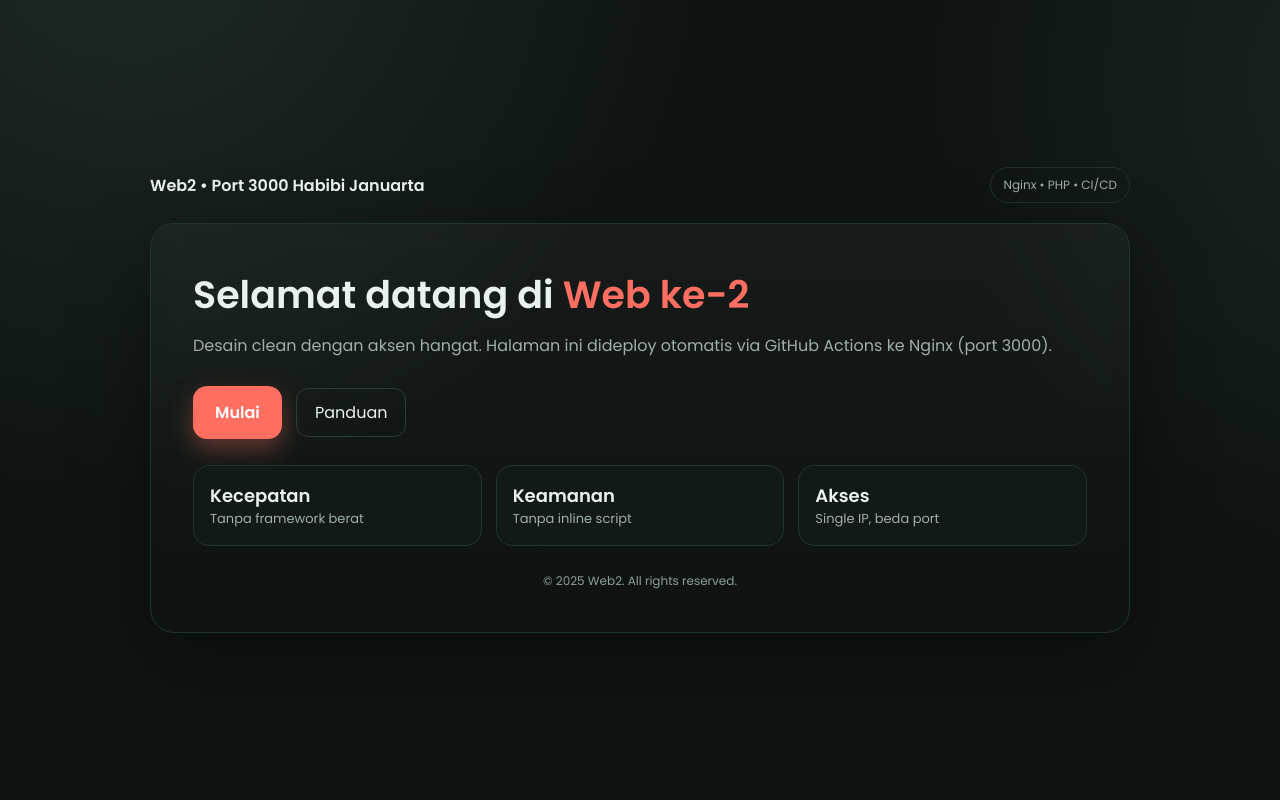
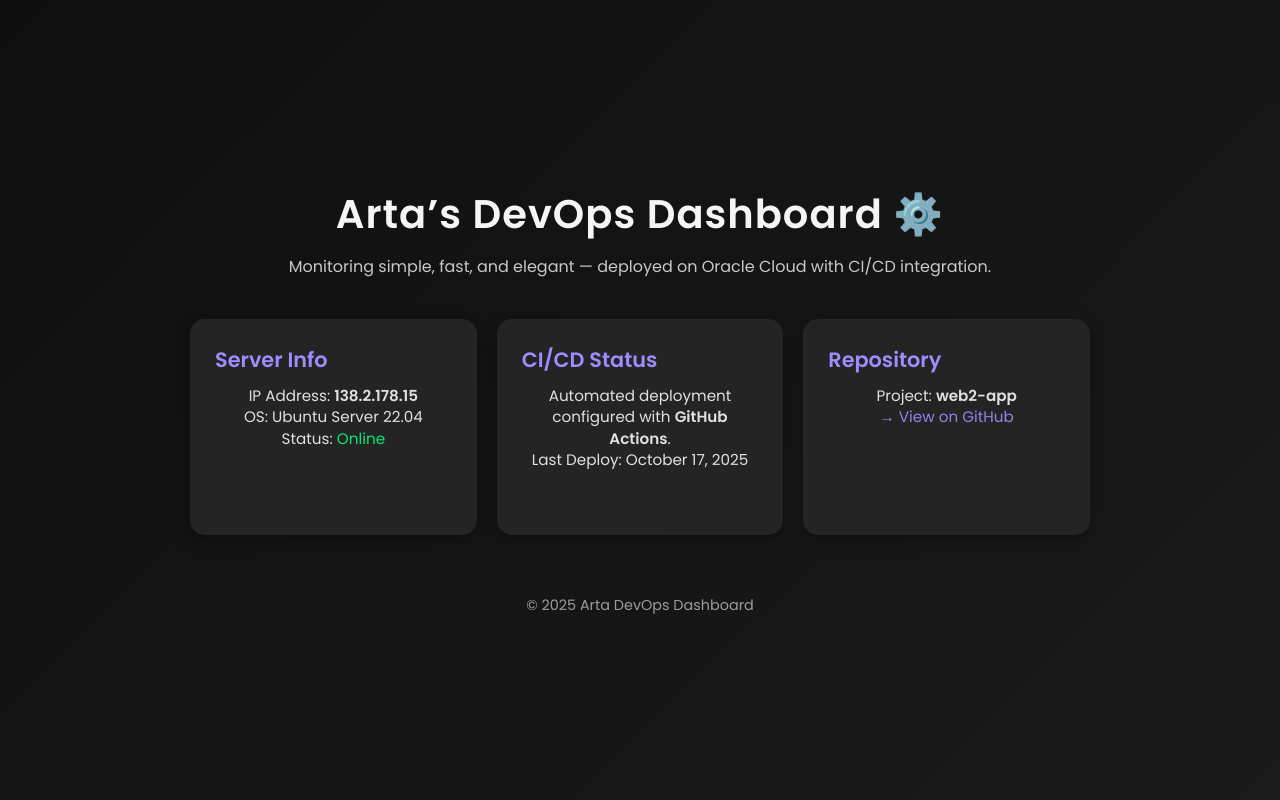
Before and after one commit to Artazzz/web2-app, a PHP site: page / in a window 1280 px wide. Run offline with PHP 8.4, Linux system fonts and the light colour scheme.

Commit message:
update tampilan web 2

```diff
--- a/index.php
+++ b/index.php
@@ -1,73 +1,94 @@
-<?php /* /var/www/web2.com/public_html/index.php */ ?>
 <!DOCTYPE html>
-<html lang="id">
+<html lang="en">
 <head>
-  <meta charset="utf-8" />
-  <meta name="viewport" content="width=device-width, initial-scale=1" />
-  <title>Web2 • Port 3000</title>
-  <link rel="preconnect" href="https://fonts.googleapis.com"><link rel="preconnect" href="https://fonts.gstatic.com" crossorigin>
+  <meta charset="UTF-8">
+  <meta name="viewport" content="width=device-width, initial-scale=1.0">
+  <title>Web2 — Arta DevOps Dashboard</title>
   <link href="https://fonts.googleapis.com/css2?family=Poppins:wght@400;600&display=swap" rel="stylesheet">
   <style>
-    :root{
-      --bg:#0f1412; --card:#121916; --accent:#ff6f61; --muted:#9fb0a7; --text:#e9f2ee;
+    * {
+      margin: 0;
+      padding: 0;
+      box-sizing: border-box;
+      font-family: 'Poppins', sans-serif;
     }
-    *{box-sizing:border-box}
-    html,body{height:100%}
-    body{
-      margin:0; font-family:Poppins,system-ui,-apple-system,Segoe UI,Roboto,Arial;
-      color:var(--text); background:
-        radial-gradient(60rem 60rem at 10% -10%, #1e2a25 0%, transparent 60%),
-        radial-gradient(50rem 50rem at 110% 10%, #1a2420 0%, transparent 60%),
-        var(--bg);
-      display:flex; align-items:center; justify-content:center; padding:32px;
+    body {
+      background: linear-gradient(135deg, #0f0f0f, #1a1a1a);
+      color: #f5f5f5;
+      min-height: 100vh;
+      display: flex;
+      flex-direction: column;
+      align-items: center;
+      justify-content: center;
+      padding: 20px;
     }
-    .shell{max-width:980px; width:100%}
-    .nav{display:flex; align-items:center; justify-content:space-between; margin-bottom:20px}
-    .brand{font-weight:600;}
-    .pill{padding:8px 12px; border:1px solid #21322b; border-radius:999px; font-size:12px; color:var(--muted)}
-    .card{
-      background:linear-gradient(180deg, rgba(255,255,255,.03), rgba(255,255,255,0));
-      border:1px solid #20352e; border-radius:24px; padding:42px; backdrop-filter: blur(8px);
-      box-shadow:0 30px 80px rgba(0,0,0,.35);
+    h1 {
+      font-size: 2.5rem;
+      margin-bottom: 10px;
+      letter-spacing: 1px;
+      text-align: center;
     }
-    .title{font-size:38px; margin:0 0 10px}
-    .lead{color:var(--muted); margin:0 0 28px}
-    .cta{
-      display:inline-block; padding:14px 22px; border-radius:14px; text-decoration:none;
-      background:var(--accent); color:white; font-weight:600; transition:transform .15s ease, box-shadow .2s ease;
-      box-shadow:0 10px 24px rgba(255,111,97,.35);
+    p {
+      opacity: 0.8;
+      margin-bottom: 40px;
+      text-align: center;
     }
-    .cta:hover{transform:translateY(-1px); box-shadow:0 16px 36px rgba(255,111,97,.45)}
-    .ghost{margin-left:10px; padding:12px 18px; border-radius:12px; text-decoration:none; border:1px solid #2a3f37; color:var(--text)}
-    .ghost:hover{background:#1a2420; border-color:#355247}
-    .grid{display:grid; grid-template-columns:repeat(3,minmax(0,1fr)); gap:14px; margin-top:26px}
-    .stat{background:var(--card); border:1px solid #20352e; border-radius:16px; padding:16px}
-    .k{font-weight:600; font-size:18px}
-    .v{color:var(--muted); font-size:13px}
-    footer{margin-top:26px; color:#8aa198; font-size:12px; text-align:center}
-    @media (max-width:760px){ .grid{grid-template-columns:1fr} .title{font-size:30px} .card{padding:28px} .nav{flex-direction:column; gap:10px}}
+    .cards {
+      display: grid;
+      grid-template-columns: repeat(auto-fit, minmax(250px, 1fr));
+      gap: 20px;
+      width: 100%;
+      max-width: 900px;
+    }
+    .card {
+      background: #242424;
+      border-radius: 15px;
+      padding: 25px;
+      text-align: left;
+      transition: all 0.3s ease;
+      box-shadow: 0 5px 15px rgba(0,0,0,0.3);
+    }
+    .card:hover {
+      transform: translateY(-5px);
+      box-shadow: 0 10px 25px rgba(0,0,0,0.4);
+      background: #2f2f2f;
+    }
+    .card h2 {
+      font-size: 1.3rem;
+      margin-bottom: 10px;
+      color: #9f8cff;
+    }
+    .card p {
+      font-size: 0.95rem;
+      opacity: 0.9;
+      line-height: 1.4;
+    }
+    footer {
+      margin-top: 60px;
+      opacity: 0.6;
+      font-size: 0.9rem;
+    }
   </style>
 </head>
 <body>
-  <div class="shell">
-    <div class="nav">
-      <div class="brand">Web2 • Port 3000 Habibi Januarta</div>
-      <div class="pill">Nginx • PHP • CI/CD</div>
+  <h1>Arta’s DevOps Dashboard ⚙️</h1>
+  <p>Monitoring simple, fast, and elegant — deployed on Oracle Cloud with CI/CD integration.</p>
+
+  <div class="cards">
+    <div class="card">
+      <h2>Server Info</h2>
+      <p>IP Address: <strong>138.2.178.15</strong><br>OS: Ubuntu Server 22.04<br>Status: <span style="color: #00ff80;">Online</span></p>
     </div>
-
     <div class="card">
-      <h1 class="title">Selamat datang di <span style="color:var(--accent)">Web ke-2</span></h1>
-      <p class="lead">Desain clean dengan aksen hangat. Halaman ini dideploy otomatis via GitHub Actions ke Nginx (port 3000).</p>
-      <a class="cta" href="#">Mulai</a>
-      <a class="ghost" href="#">Panduan</a>
-
-      <div class="grid">
-        <div class="stat"><div class="k">Kecepatan</div><div class="v">Tanpa framework berat</div></div>
-        <div class="stat"><div class="k">Keamanan</div><div class="v">Tanpa inline script</div></div>
-        <div class="stat"><div class="k">Akses</div><div class="v">Single IP, beda port</div></div>
-      </div>
-      <footer>© <?= date('Y'); ?> Web2. All rights reserved.</footer>
+      <h2>CI/CD Status</h2>
+      <p>Automated deployment configured with <strong>GitHub Actions</strong>.<br>Last Deploy: <?php echo date('F d, Y'); ?></p>
+    </div>
+    <div class="card">
+      <h2>Repository</h2>
+      <p>Project: <strong>web2-app</strong><br><a href="https://github.com/Artazzz/web2-app" style="color:#9f8cff;text-decoration:none;">→ View on GitHub</a></p>
     </div>
   </div>
+
+  <footer>© <?php echo date('Y'); ?> Arta DevOps Dashboard</footer>
 </body>
 </html>
```
